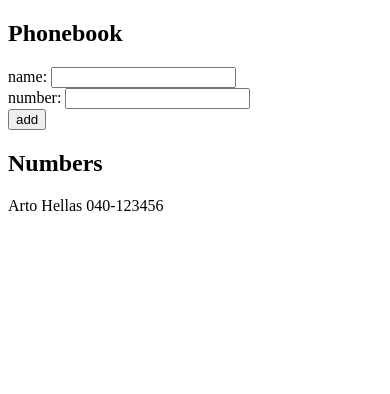
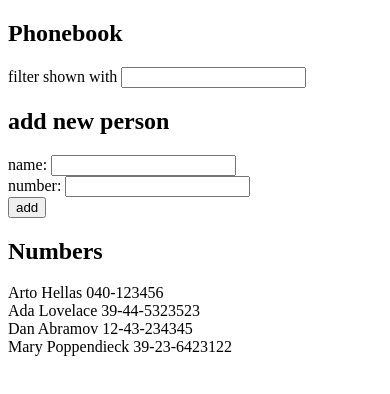
Before and after one commit to indahjann/fullstack-moocfi, a React (Vite) app in the folder Part 2/phonebook/: page / in a window 390 px wide. Shown: the top 394 px of the page. Built offline with nearby package versions, Linux system fonts and the light colour scheme.

Commit message:
2.9*: The Phonebook Step 4 done

```diff
--- a/Part 2/phonebook/src/App.jsx
+++ b/Part 2/phonebook/src/App.jsx
@@ -2,10 +2,15 @@
 
 const App = () => {
   const [persons, setPersons] = useState([
-    { name: 'Arto Hellas', number: '040-123456', id: '1' }
+    { name: 'Arto Hellas', number: '040-123456', id: 1 },
+    { name: 'Ada Lovelace', number: '39-44-5323523', id: 2 },
+    { name: 'Dan Abramov', number: '12-43-234345', id: 3 },
+    { name: 'Mary Poppendieck', number: '39-23-6423122', id: 4 }
   ])
+
   const [newName, setNewName] = useState('')
   const [newNumber, setNewNumber] = useState('')
+  const [newFilter, setNewFilter] = useState('')
 
   const addPerson = (event) => {
     event.preventDefault()
@@ -27,6 +32,11 @@
     setNewNumber('')
   }
 
+  const personToShow = newFilter === '' ? persons
+                                        : persons.filter(person =>
+                                          person.name.toLowerCase().includes(newFilter.toLowerCase())
+                                        )
+
   const handleNameChange = (event) => {
     console.log(event.target.value);
     setNewName(event.target.value)
@@ -37,9 +47,18 @@
     setNewNumber(event.target.value)
   }
 
+  const handleFilterChange = (event) => {
+    console.log(event.target.value);
+    setNewFilter(event.target.value)
+  }
+
   return (
     <div>
       <h2>Phonebook</h2>
+      <div>
+        filter shown with <input value={newFilter} onChange={handleFilterChange}/>
+      </div>
+      <h2>add new person</h2>
       <form onSubmit={addPerson}>
         <div>
           name: <input value={newName} onChange={handleNameChange}/>
@@ -52,7 +71,7 @@
         </div>
       </form>
       <h2>Numbers</h2>
-      {persons.map(person =>
+      {personToShow.map(person =>
         <div key={person.id}>{person.name} {person.number}</div>
       )}
     </div>
```
